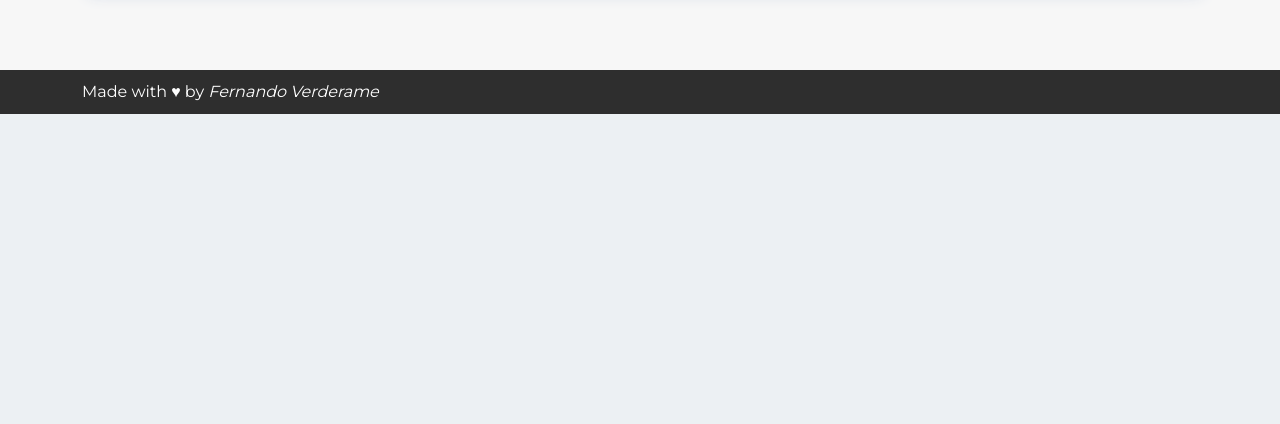
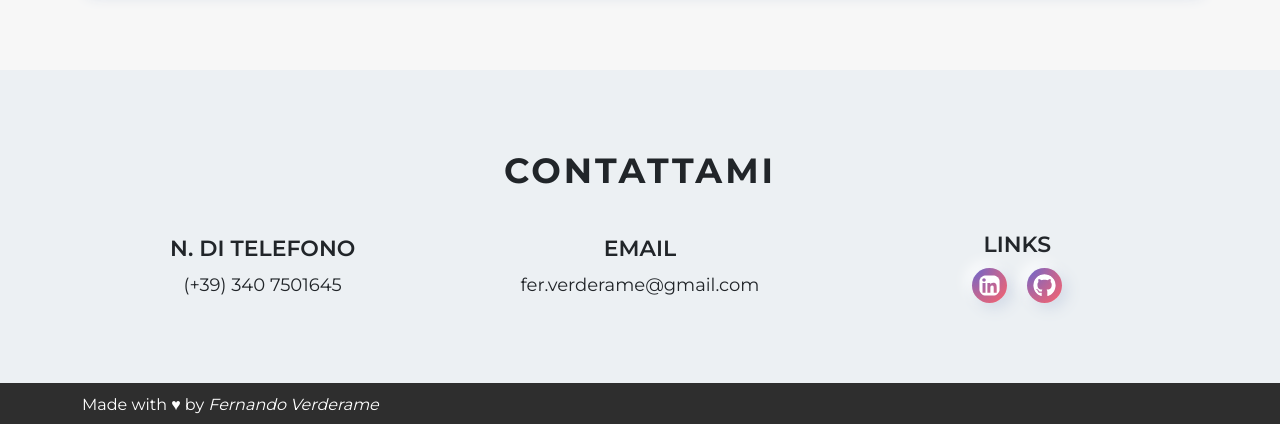
Before and after one commit to FernandoVerderame/react-portfolio, a React (Vite) app: page / in a window 1280 px wide. Shown: the part 4550-4974 px from the top of the page. Before the commit the page ends 4664 px from the top, so only its background shows below. Built offline with nearby package versions, Linux system fonts and the light colour scheme.

Commit message:
added contact me section

```diff
--- a/src/App.jsx
+++ b/src/App.jsx
@@ -4,6 +4,7 @@ import Jumbotron from "./components/Jumbotron/Jumbotron.jsx";
 import Skills from "./components/Skills/Skills.jsx";
 import Projects from "./components/Projects/Projects.jsx";
 import AboutMe from "./components/AboutMe/AboutMe.jsx";
+import ContactMe from "./components/ContactMe/ContactMe.jsx";
 
 function App() {
 
@@ -14,6 +15,7 @@ function App() {
       <AboutMe />
       <Skills />
       <Projects />
+      <ContactMe />
       <Footer />
     </>
   );
--- /dev/null
+++ b/src/components/ContactMe/ContactMe.jsx
@@ -0,0 +1,48 @@
+import contactMeStyle from "./ContactMe.module.scss"
+import { FaLinkedin as Linkedin } from "react-icons/fa";
+import { FaGithub as GitHub } from "react-icons/fa";
+
+const ContactMe = () => {
+    return (
+        <>
+            <section id="contact-me" className={`${contactMeStyle.contactMeSection}`}>
+                <div className="container">
+                    <div className="row g-3 align-items-center justify-content-center">
+                        <div className="col-12">
+                            <h2 className={`${contactMeStyle.title}`}>Contattami</h2>
+                        </div>
+
+                        <div className={`col-lg-4 ${contactMeStyle.card}`}>
+                            <h3>N. di Telefono</h3>
+                            <p className="mb-5 mb-lg-0">(+39) 340 7501645</p>
+                        </div>
+                        <div className={`col-lg-4 ${contactMeStyle.card}`}>
+                            <h3>Email</h3>
+                            <p className="mb-5 mb-lg-0">fer.verderame@gmail.com</p>
+                        </div>
+                        <div className={`col-lg-4 ${contactMeStyle.card}`}>
+                            <h3>Links</h3>
+
+                            <div className={`${contactMeStyle.buttonGroup}`}>
+                                <ul>
+                                    <li>
+                                        <a href="https://www.linkedin.com/in/fernando-verderame/" target="_blank" rel="noopener noreferrer">
+                                            <Linkedin className={`${contactMeStyle.social}`} />
+                                        </a>
+                                    </li>
+                                    <li>
+                                        <a href="https://github.com/FernandoVerderame" target="_blank" rel="noopener noreferrer">
+                                            <GitHub className={`${contactMeStyle.social}`} />
+                                        </a>
+                                    </li>
+                                </ul>
+                            </div>
+                        </div>
+                    </div>
+                </div>
+            </section>
+        </>
+    );
+};
+
+export default ContactMe;
--- /dev/null
+++ b/src/components/ContactMe/ContactMe.module.scss
@@ -0,0 +1,58 @@
+.contactMeSection {
+    padding: 80px 0;
+
+    .title {
+        font-size: 35px;
+        font-weight: 700;
+        text-align: center;
+        margin-bottom: 40px;
+        text-transform: uppercase;
+        letter-spacing: 3px;
+    }
+
+    .card {
+        text-align: center;
+        margin-top: 0;
+
+        h3 {
+            text-transform: uppercase;
+            font-weight: 600;
+            font-size: 22px;
+            margin-bottom: 10px;
+        }
+
+        p {
+            font-size: 18px;
+            margin: 0;
+        }
+
+        .buttonGroup {
+            display: flex;
+            justify-content: center;
+
+            ul {
+                display: flex;
+                align-items: center;
+                gap: 20px;
+
+                .social {
+                    padding: 6px;
+                    border-radius: 50%;
+                    font-size: 35px;
+                    color: #ffffff;
+                    cursor: pointer;
+                    box-shadow: 5px 5px 15px #D1D9E6, -5px -5px 15px #ffffff;
+                    background: -webkit-radial-gradient(left top, ellipse cover, #6A67CE 0%, #FC636B 100%);
+                    background: radial-gradient(ellipse at left top, #6A67CE 0%, #FC636B 100%);
+                    color: white;
+
+                    &:hover {
+
+                        background: linear-gradient(145deg, #e2e8ec, #ffffff);
+                        color: black;
+                    }
+                }
+            }
+        }
+    }
+}
--- a/src/components/Navbar/Navbar.jsx
+++ b/src/components/Navbar/Navbar.jsx
@@ -47,7 +47,7 @@ const Navbar = () => {
                                 <li className="nav-item">
                                     <NavLink
                                         className={({ isActive }) => `nav-link ${isActive ? navbarStyle.active : ''}`}
-                                        onClick={() => scrollToSection('contact-us')}
+                                        onClick={() => scrollToSection('contact-me')}
                                     >Contattami</NavLink>
                                 </li>
                             </ul>
```
